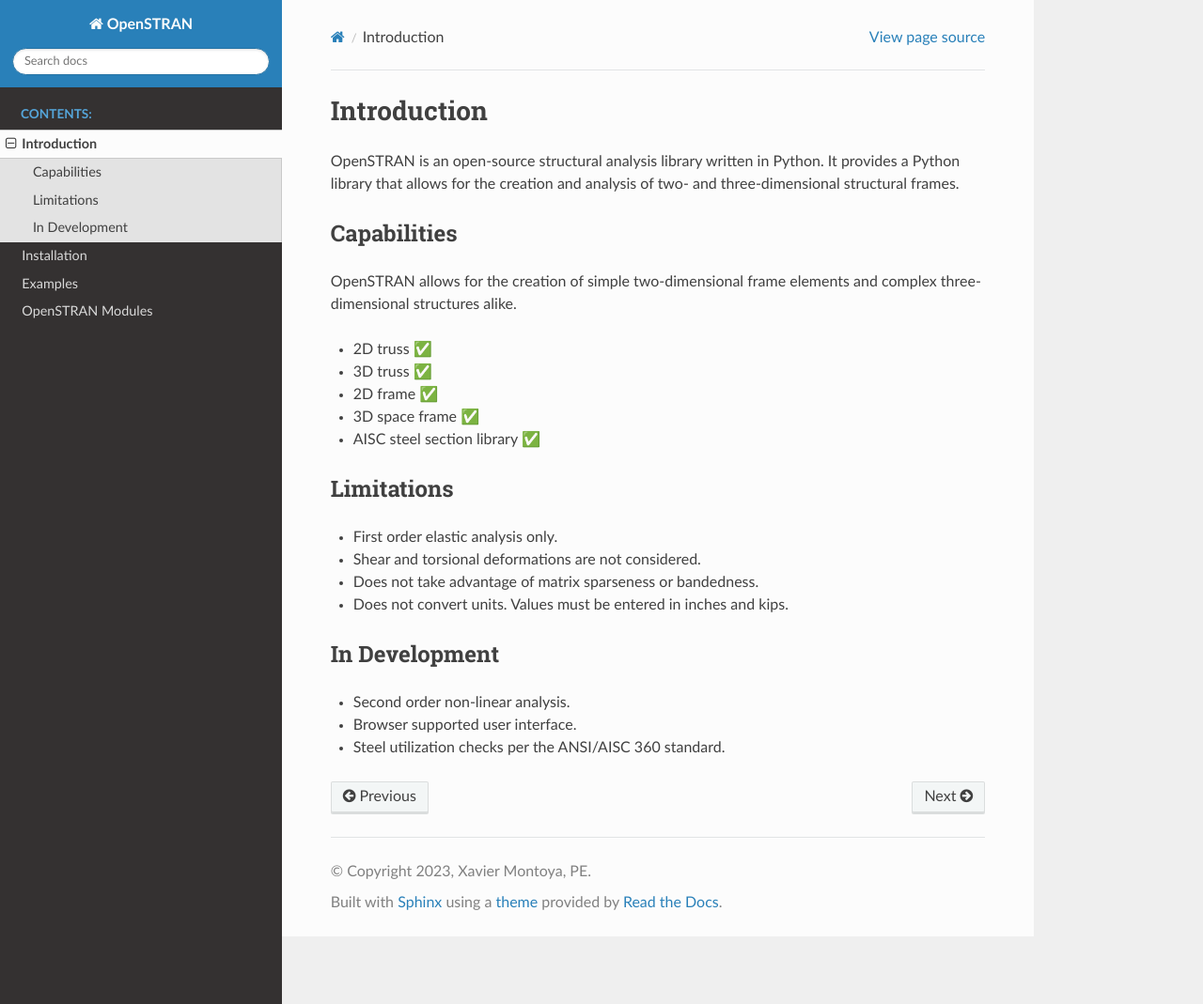
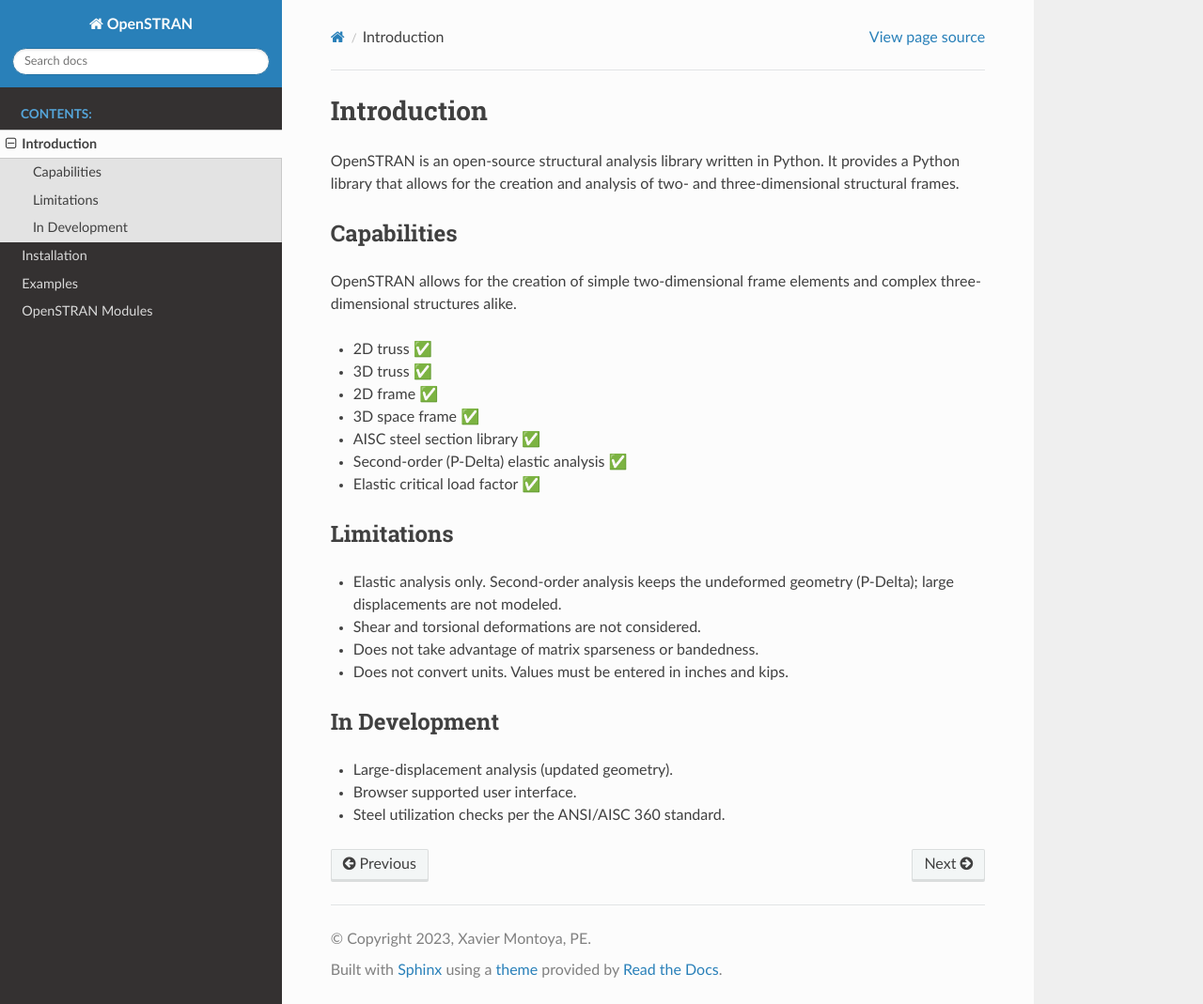
Before and after one commit to 3l-Sabio/OpenSTRAN, a Sphinx documentation site: the page built from docs/source/introduction.rst, in a window 1280 px wide and 1069 px high. Shown: the whole window at 94% size. Built offline with Sphinx 7.4.7 and the Read the Docs theme 3.1.0, drawn with Linux system fonts in a browser that asks for light colours.

Commit message:
docs: list second-order analysis and critical load in introduction

```diff
--- a/docs/source/introduction.rst
+++ b/docs/source/introduction.rst
@@ -13,11 +13,14 @@ OpenSTRAN allows for the creation of simple two-dimensional frame elements and c
 * 2D frame ✅
 * 3D space frame ✅
 * AISC steel section library ✅
+* Second-order (P-Delta) elastic analysis ✅
+* Elastic critical load factor ✅
 
 Limitations
 -----------
 
-* First order elastic analysis only.
+* Elastic analysis only. Second-order analysis keeps the undeformed
+  geometry (P-Delta); large displacements are not modeled.
 * Shear and torsional deformations are not considered.
 * Does not take advantage of matrix sparseness or bandedness.
 * Does not convert units. Values must be entered in inches and kips.
@@ -25,6 +28,6 @@ Limitations
 In Development
 --------------
 
-* Second order non-linear analysis.
+* Large-displacement analysis (updated geometry).
 * Browser supported user interface.
 * Steel utilization checks per the ANSI/AISC 360 standard.
```
